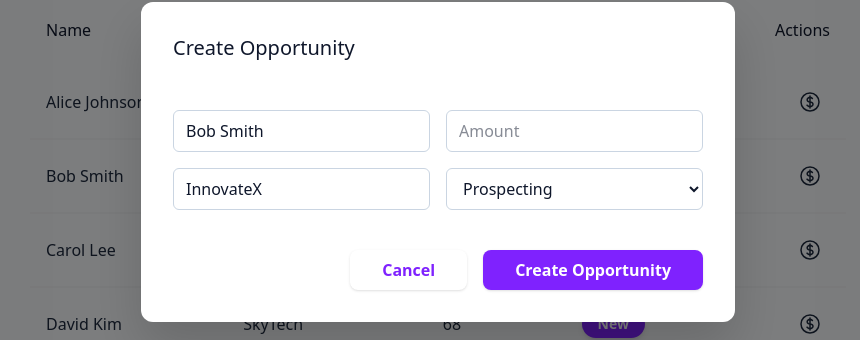
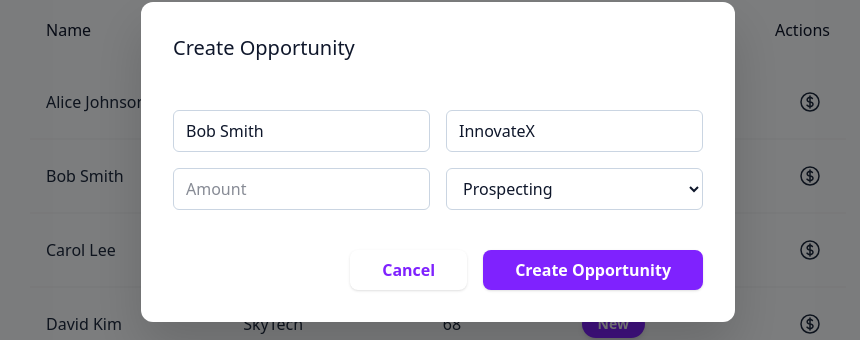
Before and after one commit to thiagomtolotti/mini-seller-console, a React (Vite) app: page / in a window 1280 px wide. Both pictures are taken after a click on the icon 1012 px from the left and 414 px from the top of the page. Shown: the part 238-578 px from the top of the page, without its empty margins (202-1062 px from the left). Built offline with nearby package versions, Linux system fonts and the light colour scheme.

Commit message:
initially adds creation logic for opportunities

```diff
--- a/package.json
+++ b/package.json
@@ -18,7 +18,8 @@
     "lodash.debounce": "^4.0.8",
     "react": "^19.1.1",
     "react-dom": "^19.1.1",
-    "tailwindcss": "^4.1.13"
+    "tailwindcss": "^4.1.13",
+    "uuid": "^13.0.0"
   },
   "devDependencies": {
     "@eslint/js": "^9.33.0",
--- a/src/components/OpportunityModal/OpportunityForm.tsx
+++ b/src/components/OpportunityModal/OpportunityForm.tsx
@@ -1,7 +1,9 @@
-import { OpportunityStage } from "@/types/opportunity.d";
+import { OpportunityStage, type Opportunity } from "@/types/opportunity.d";
 
 import Button from "../ui/Button";
 import Input from "../ui/Input";
+
+import { v4 as uuid } from "uuid";
 
 interface OpportunityFormProps {
   defaultName?: string;
@@ -14,8 +16,29 @@ export default function OpportunityForm({
   defaultAccount,
   onClose,
 }: OpportunityFormProps) {
+  function handleSubmit(event: React.FormEvent<HTMLFormElement>) {
+    event.preventDefault();
+
+    const formData = new FormData(event.currentTarget);
+
+    const opportunity: Opportunity = {
+      id: uuid(),
+      name: formData.get("name") as string,
+      accountName: formData.get("accountName") as string,
+      amount: formData.get("amount")
+        ? Number(formData.get("amount"))
+        : undefined,
+      stage: formData.get("stage") as OpportunityStage,
+    };
+
+    console.log(opportunity);
+  }
+
   return (
-    <form action="" className="flex flex-col gap-4 flex-wrap mt-12">
+    <form
+      onSubmit={handleSubmit}
+      className="flex flex-col gap-4 flex-wrap mt-12"
+    >
       <div className="flex gap-4">
         <Input
           type="text"
@@ -25,10 +48,6 @@ export default function OpportunityForm({
           defaultValue={defaultName}
         />
 
-        <Input type="number" name="amount" placeholder="Amount" />
-      </div>
-
-      <div className="flex gap-4">
         <Input
           type="text"
           name="accountName"
@@ -36,6 +55,10 @@ export default function OpportunityForm({
           defaultValue={defaultAccount}
           required
         />
+      </div>
+
+      <div className="flex gap-4">
+        <Input type="number" name="amount" placeholder="Amount" />
 
         <SelectStage />
       </div>
```
Also changed, not shown: 1 other file (tests, documents, lock files or other folders).
